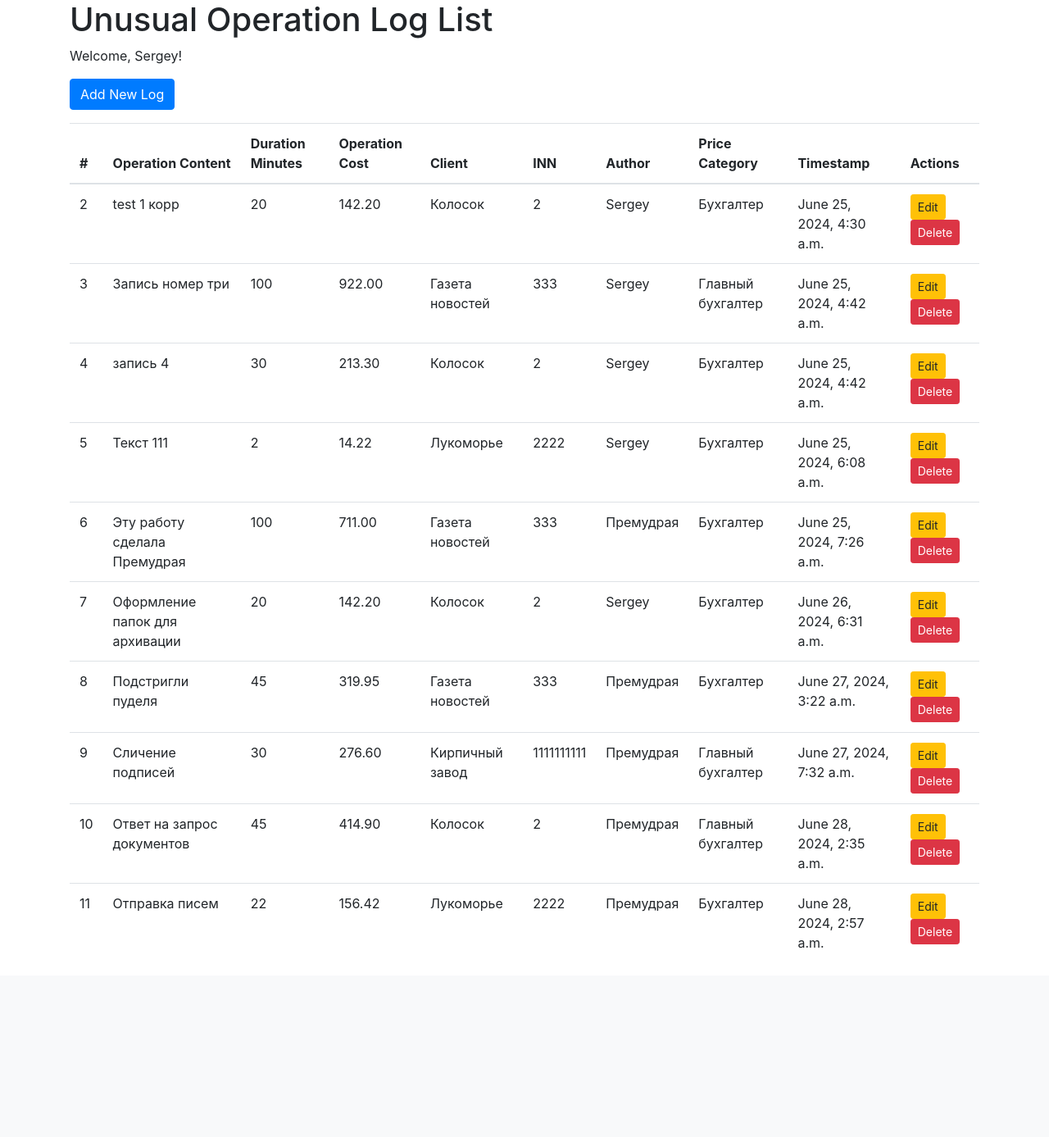
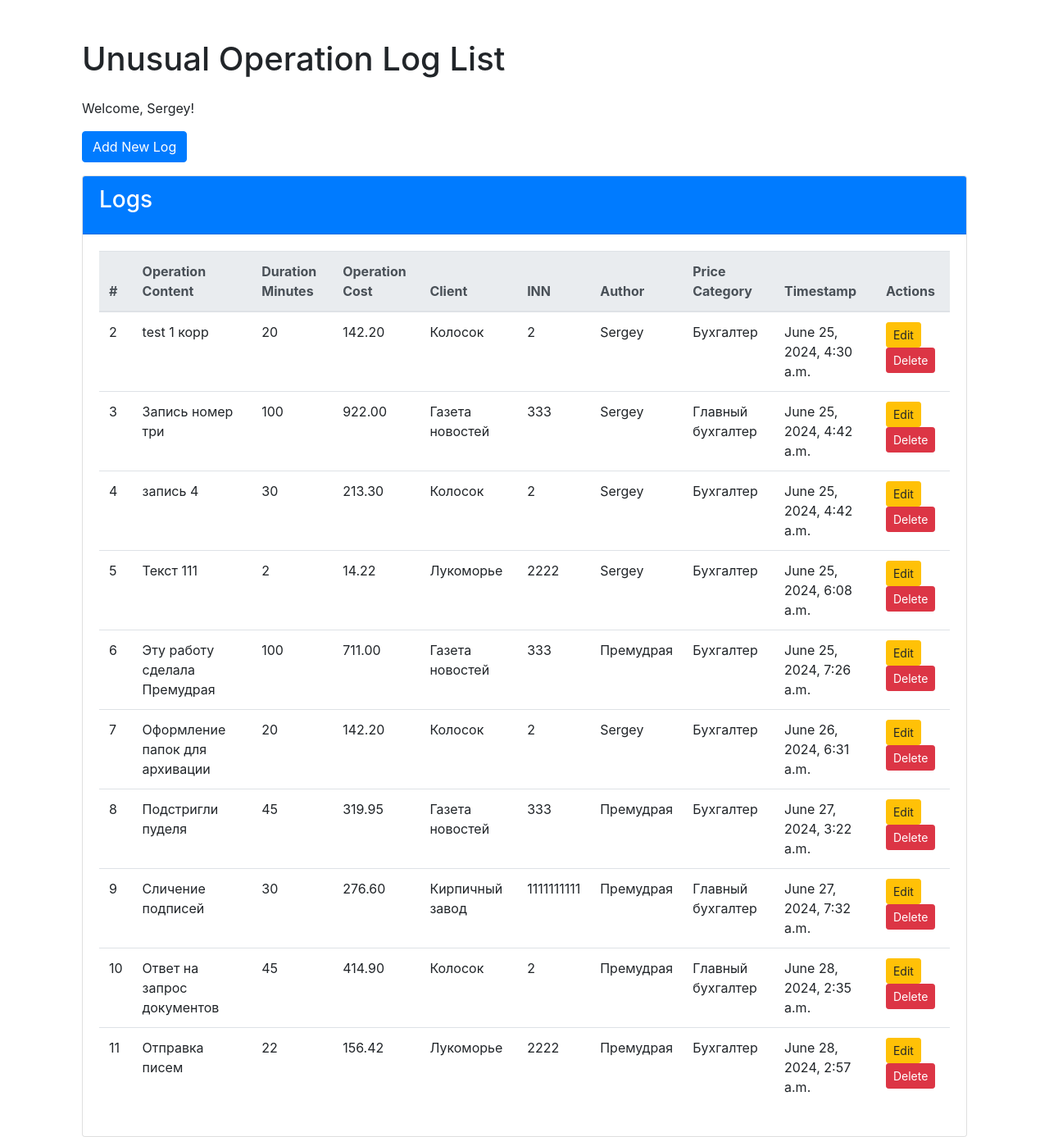
Before and after one commit to Sergey-Pashkov/MB4, a Django app: page /unusual_operation_logs/ in a window 1280 px wide. Shown: the part 56-1443 px from the top of the page at 82% size. Before the commit the page ends 1213 px from the top, so only its background shows below. Run offline with Django 5.2, Linux system fonts and the light colour scheme; a user stored in the database is signed in; data comes from the database, SQL or seed files in the repository; some libraries are stand-ins or nearby versions.

Commit message:
Улучшены стили для журналов стандартных и нестандартных видов работ

```diff
--- a/Home_button/Accounting_button/templates/Accounting_button/operations_report.html
+++ b/Home_button/Accounting_button/templates/Accounting_button/operations_report.html
@@ -9,6 +9,7 @@
 
     <div class="row justify-content-center">
         <div class="col-md-10">
+            <!-- Standard Operations -->
             <div class="card mb-4">
                 <div class="card-header bg-primary text-white">
                     <h4 class="card-title">Standard Operations</h4>
@@ -35,6 +36,7 @@
                 </div>
             </div>
 
+            <!-- Unusual Operations -->
             <div class="card mb-4">
                 <div class="card-header bg-secondary text-white">
                     <h4 class="card-title">Unusual Operations</h4>
@@ -61,6 +63,7 @@
                 </div>
             </div>
 
+            <!-- Total Operation Metrics -->
             <div class="card">
                 <div class="card-header bg-success text-white">
                     <h4 class="card-title">Total Operation Metrics</h4>
--- a/Home_button/Accounting_button/templates/Accounting_button/unusual_operation_log_list.html
+++ b/Home_button/Accounting_button/templates/Accounting_button/unusual_operation_log_list.html
@@ -1,12 +1,17 @@
-<!-- templates/Accounting_button/unusual_operation_log_list.html -->
 {% extends "Accounting_button/base.html" %}
 {% block title %}Unusual Operation Log List{% endblock %}
 {% block content %}
-<h1>Unusual Operation Log List</h1>
-<p>Welcome, {{ user.username }}!</p> <!-- Приветствие пользователя -->
+<div class="container mt-5">
+    <h1 class="mb-4">Unusual Operation Log List</h1>
+    <p>Welcome, {{ user.username }}!</p>
     <a href="{% url 'create_unusual_operation_log' %}" class="btn btn-primary mb-3">Add New Log</a>
-<table class="table">
-    <thead>
+    <div class="card">
+        <div class="card-header bg-primary text-white">
+            <h3 class="card-title">Logs</h3>
+        </div>
+        <div class="card-body">
+            <table class="table table-hover">
+                <thead class="thead-light">
                     <tr>
                         <th>#</th>
                         <th>Operation Content</th>
@@ -43,4 +48,7 @@
                     {% endfor %}
                 </tbody>
             </table>
+        </div>
+    </div>
+</div>
 {% endblock %}
```
Also changed, not shown: Home_button/Accounting_button/templates/Accounting_button/standard_operation_log_list.html (+10 -3 lines). Lines whose indentation alone changed are shown as unchanged.
